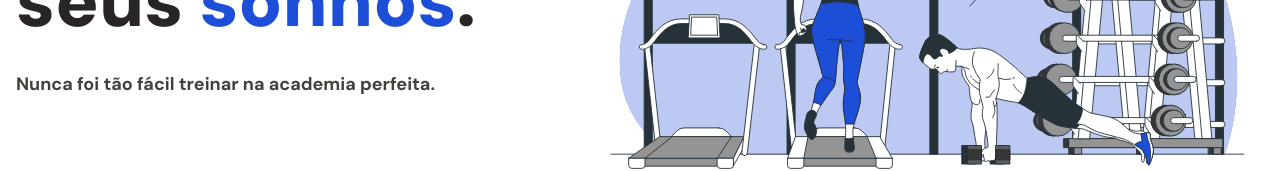
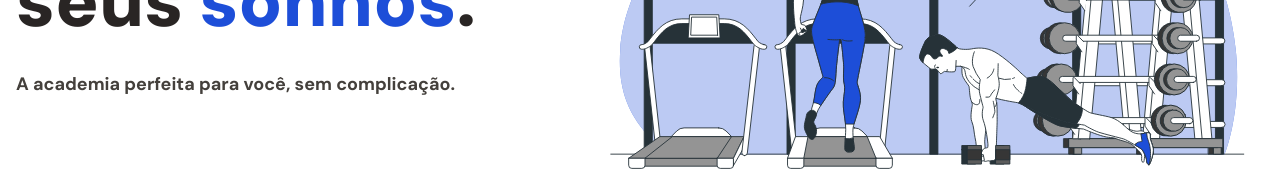
Before and after one commit to ghenosec/gym-page, a Next.js app: page / in a window 1280 px wide. Shown: the part 460-631 px from the top of the page. Built offline with nearby package versions, Linux system fonts and the light colour scheme.

Commit message:
fix: changed text

```diff
--- a/src/app/page.tsx
+++ b/src/app/page.tsx
@@ -53,7 +53,7 @@ export default function Home() {
               <span className="text-blue-700">sonhos</span>.
             </h1>
             <p className="text-lg text-stone-700 font-bold mt-8">
-              Nunca foi tão fácil treinar na academia perfeita.
+              A academia perfeita para você, sem complicação.
             </p>
           </div>
           <Image
```
